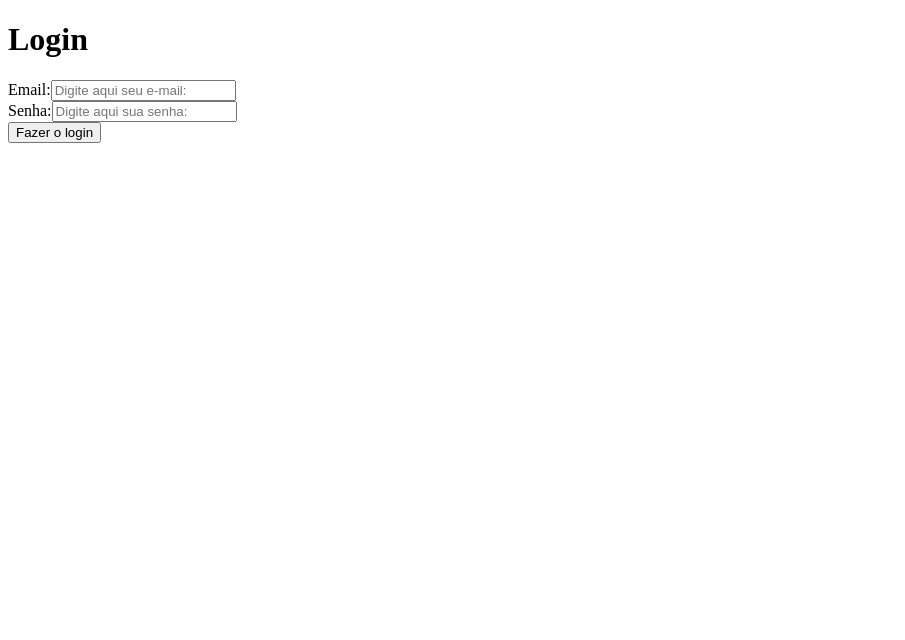
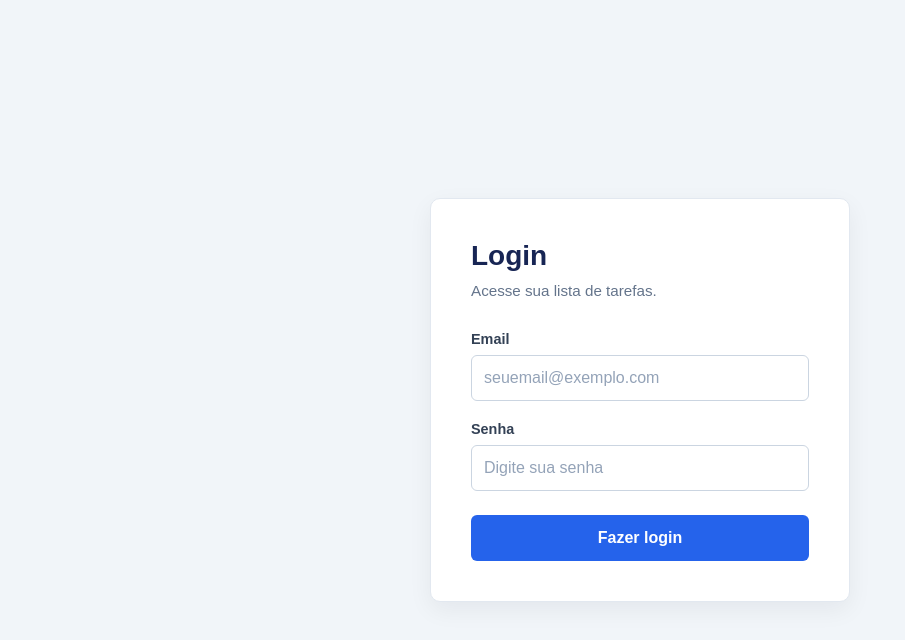
Before and after one commit to Michelcampos09/Lista-de-Tarefas, a React (Vite) app in the folder vite-project/: page / in a window 1280 px wide. Shown: the top 640 px of the page, without its empty margins (0-905 px from the left). Built offline with nearby package versions, Linux system fonts and the light colour scheme.

Commit message:
Estilização do projeto

```diff
--- a/vite-project/index.html
+++ b/vite-project/index.html
@@ -1,5 +1,5 @@
 <!doctype html>
-<html lang="en">
+<html lang="pt-BR">
   <head>
     <meta charset="UTF-8" />
     <link rel="icon" type="image/svg+xml" href="/favicon.svg" />
--- a/vite-project/src/components/ItensLista.jsx
+++ b/vite-project/src/components/ItensLista.jsx
@@ -1,8 +1,10 @@
-import { useState } from "react";
+function ItensLista({ tarefas }) {
+  if (tarefas.length === 0) {
+    return <p className="lista-vazia">Suas tarefas adicionadas aparecerão aqui.</p>;
+  }
 
-function ItensLista({ tarefas }) {
   return (
-    <ul>
+    <ul className="itens-tarefas">
       {tarefas.map((item, index) => (
         <li key={index}>{item}</li>
       ))}
--- a/vite-project/src/components/ListaDeTarefas.jsx
+++ b/vite-project/src/components/ListaDeTarefas.jsx
@@ -1,32 +1,33 @@
 import { useState } from "react";
-import ItensLista from "./ItensLista";
-function ListaDeTarefas() {
+
+function ListaDeTarefas({ onAdicionar }) {
   const [tarefa, setTarefa] = useState("");
-  const [tarefas, setTarefas] = useState([]);
-  const enviarTarefa = () => {
+
+  function enviarTarefa(event) {
+    event.preventDefault();
     if (!tarefa.trim()) return;
-    setTarefas([...tarefas, tarefa]);
+
+    onAdicionar(tarefa.trim());
     setTarefa("");
-  };
-  const enterKey = (e) => {
-    if (e.key == "Enter") {
-      enviarTarefa();
-    }
-  };
+  }
+
   return (
-    <div>
+    <form className="formulario-tarefa" onSubmit={enviarTarefa}>
+      <label htmlFor="nova-tarefa">Nome da tarefa</label>
       <input
+        id="nova-tarefa"
         type="text"
-        placeholder="Digite aqui uma tarefa:"
+        placeholder="Ex.: Estudar para a prova"
         value={tarefa}
-        onKeyDown={enterKey}
-        onChange={(e) => {
-          setTarefa(e.target.value);
+        onChange={(event) => {
+          setTarefa(event.target.value);
         }}
       />
-      <button onClick={enviarTarefa}>Enviar tarefa</button>
-      <ItensLista tarefas={tarefas} />
-    </div>
+      <button className="botao-adicionar" type="submit">
+        Adicionar tarefa
+      </button>
+    </form>
   );
 }
+
 export default ListaDeTarefas;
--- a/vite-project/src/pages/Dashboard.jsx
+++ b/vite-project/src/pages/Dashboard.jsx
@@ -1,11 +1,51 @@
+import { useState } from "react";
 import ListaDeTarefas from "../components/ListaDeTarefas";
+import ItensLista from "../components/ItensLista";
+
 function Dashboard({ aoSair }) {
+  const [tarefas, setTarefas] = useState([]);
+
+  function adicionarTarefa(texto) {
+    setTarefas((tarefasAtuais) => [...tarefasAtuais, texto]);
+  }
+
   return (
-    <div className="geral">
-      <div className="inputTarefa">
-        <ListaDeTarefas />
+    <main className="pagina-dashboard">
+      <header className="cabecalho-dashboard">
+        <div>
+          <p className="subtitulo-dashboard">ORGANIZAÇÃO PESSOAL</p>
+          <h1>Minhas tarefas</h1>
+          <p className="descricao-dashboard">
+            Organize suas atividades e acompanhe o que precisa fazer.
+          </p>
+        </div>
+        <button className="botao-sair" type="button" onClick={aoSair}>
+          Sair
+        </button>
+      </header>
+
+      <div className="conteudo-dashboard">
+        <section className="card-tarefas card-adicionar" aria-labelledby="titulo-adicionar">
+          <h2 id="titulo-adicionar">Adicionar tarefa</h2>
+          <p>Inclua uma atividade na sua lista.</p>
+          <ListaDeTarefas onAdicionar={adicionarTarefa} />
+        </section>
+
+        <section className="card-tarefas card-lista" aria-labelledby="titulo-lista">
+          <div className="cabecalho-lista">
+            <div>
+              <h2 id="titulo-lista">Sua lista</h2>
+              <p>Atividades adicionadas</p>
+            </div>
+            <span className="contador-tarefas" aria-label={`${tarefas.length} tarefas`}>
+              {tarefas.length}
+            </span>
+          </div>
+          <ItensLista tarefas={tarefas} />
+        </section>
       </div>
-    </div>
+    </main>
   );
 }
+
 export default Dashboard;
--- a/vite-project/src/pages/Login.jsx
+++ b/vite-project/src/pages/Login.jsx
@@ -4,20 +4,27 @@ function Login({ aoLogar }) {
   const [senha, setSenha] = useState("");
   const fazerLogin = (e) => {
     e.preventDefault();
-    if (email && senha) {
+    if (email.trim() && senha) {
       aoLogar();
     } else {
       alert("Preencha o email e senha!");
     }
   };
   return (
-    <div className="card">
-      <h1>Login</h1>
+    <main className="pagina-login">
+      <section className="card" aria-labelledby="titulo-login">
+        <header className="cabecalho-login">
+          <h1 id="titulo-login">Login</h1>
+          <p>Acesse sua lista de tarefas.</p>
+        </header>
+        <form className="formulario-login" onSubmit={fazerLogin}>
           <div className="email">
-        <span>Email:</span>
+            <label htmlFor="email-login">Email</label>
             <input
+              id="email-login"
               type="email"
-          placeholder="Digite aqui seu e-mail:"
+              placeholder="seuemail@exemplo.com"
+              autoComplete="email"
               value={email}
               onChange={(e) => {
                 setEmail(e.target.value);
@@ -25,18 +32,24 @@ function Login({ aoLogar }) {
             />
           </div>
           <div className="senha">
-        <span>Senha:</span>
+            <label htmlFor="senha-login">Senha</label>
             <input
-          type="text"
-          placeholder="Digite aqui sua senha:"
+              id="senha-login"
+              type="password"
+              placeholder="Digite sua senha"
+              autoComplete="current-password"
               value={senha}
               onChange={(e) => {
                 setSenha(e.target.value);
               }}
             />
           </div>
-      <button onClick={fazerLogin}>Fazer o login</button>
-    </div>
+          <button className="botao-login" type="submit">
+            Fazer login
+          </button>
+        </form>
+      </section>
+    </main>
   );
 }
 export default Login;
--- a/vite-project/src/style/index.css
+++ b/vite-project/src/style/index.css
@@ -0,0 +1,320 @@
+* {
+  box-sizing: border-box;
+}
+
+body {
+  min-width: 320px;
+  min-height: 100vh;
+  margin: 0;
+  color: #1f2937;
+  background-color: #f1f5f9;
+  font-family: Arial, Helvetica, sans-serif;
+}
+
+button,
+input {
+  font: inherit;
+}
+
+.pagina-login {
+  display: grid;
+  min-height: 100vh;
+  min-height: 100svh;
+  place-items: center;
+  padding: 24px 16px;
+}
+
+.card {
+  width: min(100%, 420px);
+  padding: clamp(24px, 6vw, 40px);
+  border: 1px solid #e2e8f0;
+  border-radius: 10px;
+  background-color: #fff;
+  box-shadow: 0 8px 24px rgb(15 23 42 / 6%);
+}
+
+.cabecalho-login {
+  margin-bottom: 28px;
+}
+
+.cabecalho-login h1 {
+  margin: 0 0 8px;
+  color: #172554;
+  font-size: 1.75rem;
+  line-height: 1.2;
+}
+
+.cabecalho-login p {
+  margin: 0;
+  color: #64748b;
+  font-size: 0.95rem;
+  line-height: 1.5;
+}
+
+.formulario-login {
+  display: grid;
+  gap: 20px;
+}
+
+.email,
+.senha {
+  display: grid;
+  gap: 8px;
+}
+
+.email label,
+.senha label {
+  color: #334155;
+  font-size: 0.9rem;
+  font-weight: 600;
+}
+
+.email input,
+.senha input {
+  width: 100%;
+  min-height: 46px;
+  padding: 10px 12px;
+  border: 1px solid #cbd5e1;
+  border-radius: 6px;
+  color: #1f2937;
+  background-color: #fff;
+}
+
+.email input::placeholder,
+.senha input::placeholder {
+  color: #94a3b8;
+}
+
+.email input:focus-visible,
+.senha input:focus-visible {
+  border-color: #2563eb;
+  outline: 3px solid rgb(37 99 235 / 18%);
+}
+
+.botao-login {
+  min-height: 46px;
+  margin-top: 4px;
+  padding: 10px 16px;
+  border: 0;
+  border-radius: 6px;
+  color: #fff;
+  background-color: #2563eb;
+  font-weight: 600;
+  cursor: pointer;
+  transition: background-color 150ms ease;
+}
+
+.botao-login:hover {
+  background-color: #1d4ed8;
+}
+
+.botao-login:focus-visible {
+  outline: 3px solid rgb(37 99 235 / 35%);
+  outline-offset: 3px;
+}
+
+.pagina-dashboard {
+  width: min(100%, 1080px);
+  min-height: 100vh;
+  min-height: 100svh;
+  margin: 0 auto;
+  padding: clamp(24px, 6vw, 64px) clamp(16px, 4vw, 40px);
+}
+
+.cabecalho-dashboard {
+  display: flex;
+  align-items: center;
+  justify-content: space-between;
+  gap: 24px;
+  margin-bottom: 32px;
+}
+
+.subtitulo-dashboard {
+  margin: 0 0 10px;
+  color: #2563eb;
+  font-size: 0.75rem;
+  font-weight: 700;
+  letter-spacing: 0.1em;
+}
+
+.cabecalho-dashboard h1 {
+  margin: 0;
+  color: #172554;
+  font-size: clamp(1.8rem, 5vw, 2.4rem);
+  line-height: 1.2;
+}
+
+.descricao-dashboard {
+  margin: 10px 0 0;
+  color: #64748b;
+  line-height: 1.5;
+}
+
+.botao-sair {
+  min-height: 42px;
+  padding: 8px 16px;
+  border: 1px solid #cbd5e1;
+  border-radius: 6px;
+  color: #334155;
+  background-color: #fff;
+  font-weight: 600;
+  cursor: pointer;
+}
+
+.botao-sair:hover {
+  border-color: #94a3b8;
+  background-color: #f8fafc;
+}
+
+.botao-sair:focus-visible,
+.botao-adicionar:focus-visible {
+  outline: 3px solid rgb(37 99 235 / 30%);
+  outline-offset: 3px;
+}
+
+.conteudo-dashboard {
+  display: grid;
+  grid-template-columns: minmax(0, 0.85fr) minmax(0, 1.15fr);
+  align-items: start;
+  gap: 24px;
+}
+
+.card-tarefas {
+  min-width: 0;
+  padding: clamp(20px, 4vw, 30px);
+  border: 1px solid #e2e8f0;
+  border-radius: 10px;
+  background-color: #fff;
+  box-shadow: 0 8px 24px rgb(15 23 42 / 5%);
+}
+
+.card-tarefas h2 {
+  margin: 0;
+  color: #172554;
+  font-size: 1.2rem;
+}
+
+.card-adicionar > p,
+.cabecalho-lista p {
+  margin: 8px 0 0;
+  color: #64748b;
+  font-size: 0.9rem;
+  line-height: 1.5;
+}
+
+.formulario-tarefa {
+  display: grid;
+  gap: 10px;
+  margin-top: 24px;
+}
+
+.formulario-tarefa label {
+  color: #334155;
+  font-size: 0.9rem;
+  font-weight: 600;
+}
+
+.formulario-tarefa input {
+  width: 100%;
+  min-height: 46px;
+  padding: 10px 12px;
+  border: 1px solid #cbd5e1;
+  border-radius: 6px;
+  color: #1f2937;
+  background-color: #fff;
+}
+
+.formulario-tarefa input::placeholder {
+  color: #94a3b8;
+}
+
+.formulario-tarefa input:focus-visible {
+  border-color: #2563eb;
+  outline: 3px solid rgb(37 99 235 / 18%);
+}
+
+.botao-adicionar {
+  min-height: 46px;
+  margin-top: 4px;
+  padding: 10px 16px;
+  border: 0;
+  border-radius: 6px;
+  color: #fff;
+  background-color: #2563eb;
+  font-weight: 600;
+  cursor: pointer;
+}
+
+.botao-adicionar:hover {
+  background-color: #1d4ed8;
+}
+
+.cabecalho-lista {
+  display: flex;
+  align-items: center;
+  justify-content: space-between;
+  gap: 16px;
+  padding-bottom: 18px;
+  border-bottom: 1px solid #e2e8f0;
+}
+
+.contador-tarefas {
+  display: grid;
+  min-width: 36px;
+  height: 36px;
+  padding: 0 8px;
+  place-items: center;
+  border-radius: 18px;
+  color: #1d4ed8;
+  background-color: #eff6ff;
+  font-size: 0.9rem;
+  font-weight: 700;
+}
+
+.lista-vazia {
+  margin: 0;
+  padding: 24px 0 8px;
+  color: #64748b;
+  font-size: 0.95rem;
+  line-height: 1.5;
+}
+
+.itens-tarefas {
+  display: grid;
+  gap: 10px;
+  margin: 0;
+  padding: 18px 0 0;
+  list-style: none;
+}
+
+.itens-tarefas li {
+  padding: 13px 14px;
+  overflow-wrap: anywhere;
+  border: 1px solid #e2e8f0;
+  border-radius: 6px;
+  color: #334155;
+  background-color: #f8fafc;
+  line-height: 1.45;
+}
+
+@media (max-width: 400px) {
+  .pagina-login {
+    padding: 16px 12px;
+  }
+}
+
+@media (max-width: 700px) {
+  .conteudo-dashboard {
+    grid-template-columns: 1fr;
+  }
+
+  .cabecalho-dashboard {
+    align-items: flex-start;
+  }
+}
+
+@media (max-width: 420px) {
+  .cabecalho-dashboard {
+    gap: 12px;
+  }
+}
```
Lines whose indentation alone changed are shown as unchanged.
